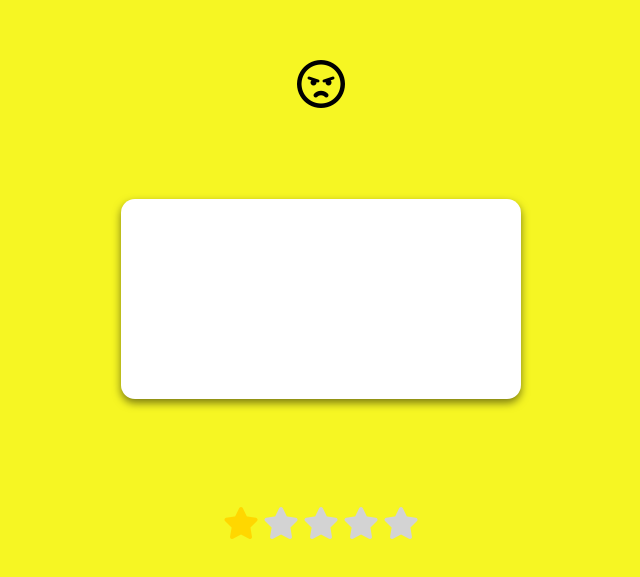
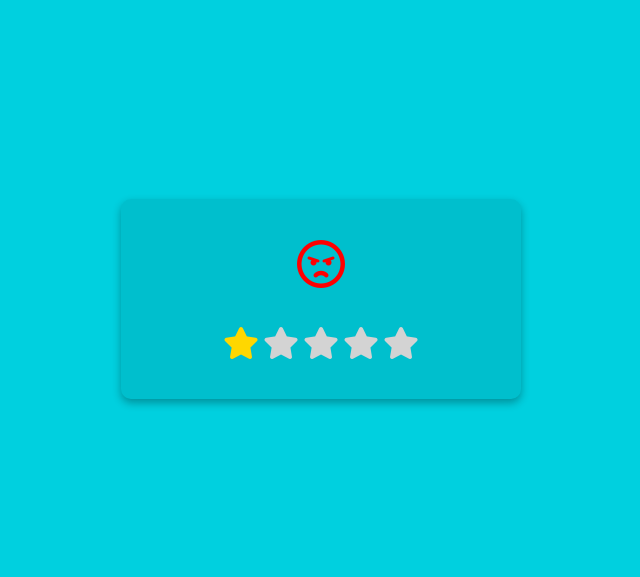
Before and after one commit to hugo-to/Escala-de-emojis, a plain HTML site: page src/index.html in a window 1280 px wide. Shown: the part 101-678 px from the top of the page, without its empty margins (319-959 px from the left). Drawn offline with Linux system fonts and the light colour scheme.

Commit message:
update JS

```diff
--- a/src/index.js
+++ b/src/index.js
@@ -0,0 +1,27 @@
+const starsEl = document.querySelectorAll('.fa-star');
+const emojisEl = document.querySelectorAll('.fa-regular');
+const colorsArray = ["red", "orange", "yellow", "lightgreen", "green"];
+
+updateRating(0);
+
+starsEl.forEach((starsEl, index) =>{
+    starsEl.addEventListener('click', () => {
+        updateRating(index);
+    });
+});
+
+function updateRating(index) {
+    starsEl.forEach((starEl, idx)=>{
+        if(idx < index + 1){
+            starEl.classList.add('active');
+        }else{
+            starEl.classList.remove('active')
+        }
+    })
+
+    emojisEl.forEach(emojiEl=>{
+        emojiEl.style.transform = `translateX(-${index * 50}px)`;
+        emojiEl.style.color = colorsArray[index]
+    });
+
+}
--- a/src/style.css
+++ b/src/style.css
@@ -4,16 +4,17 @@ body{
     justify-content: center;
     height: 100vh;
     align-items: center;
-    background-color:rgb(246, 246, 35);
+    background-color:rgb(0, 208, 223);
 }
 
-.feedback-container{
-    background-color: white;
+.feedback-container {
+    background-color: rgba(0, 0, 0, 0.084);
     width: 400px;
     height: 200px;
-    box-shadow: 0 4px 8px rgba(0,0,0,.5);
-    border-radius: 14px;
-}
+    box-shadow: 0 4px 8px rgba(0, 0, 0, 0.3);
+    border-radius: 10px;
+    position: relative;
+  }
 
 .emoji-container{
     position: absolute;
@@ -29,7 +30,8 @@ body{
 
 .fa-regular {
     margin: 1px;
-    transform: translateX(0px);
+    transform: translateX(0);
+    transition: transform 0.2s;
 }
 
 .rating-container{
```
